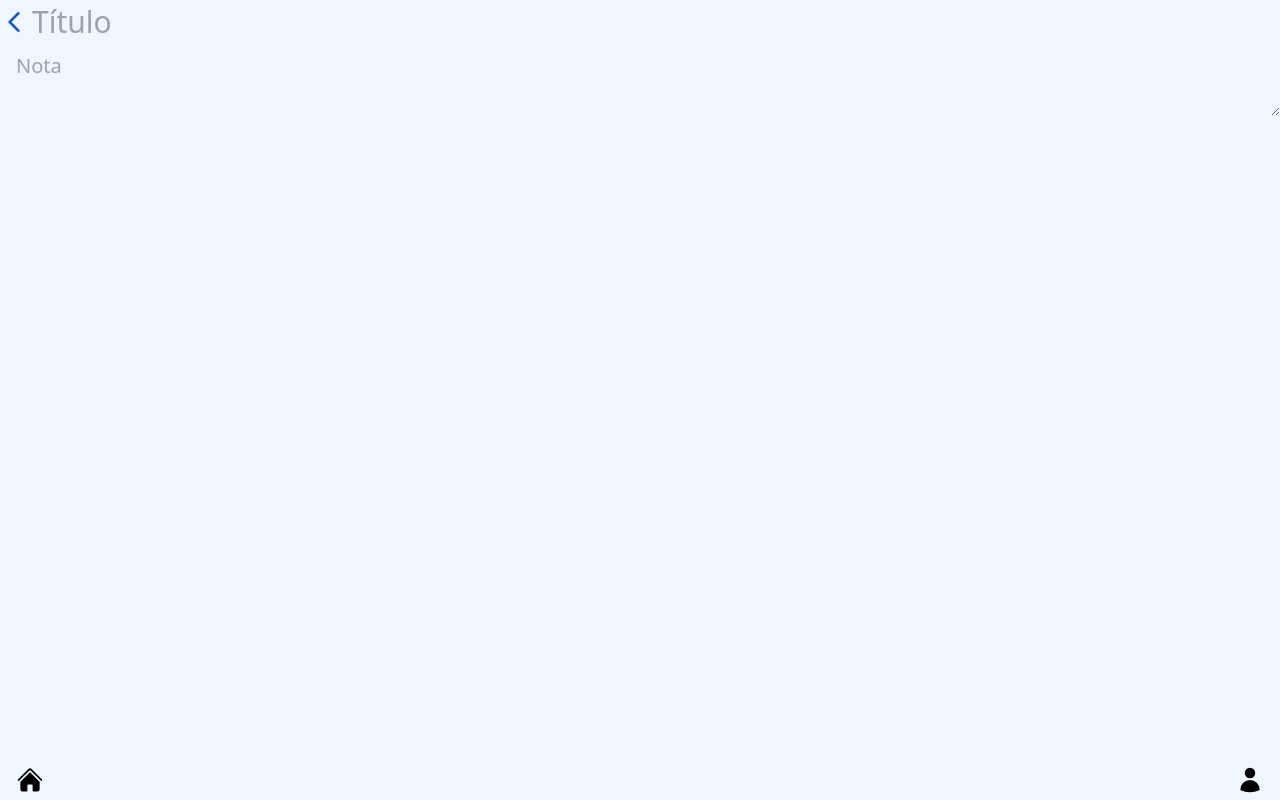
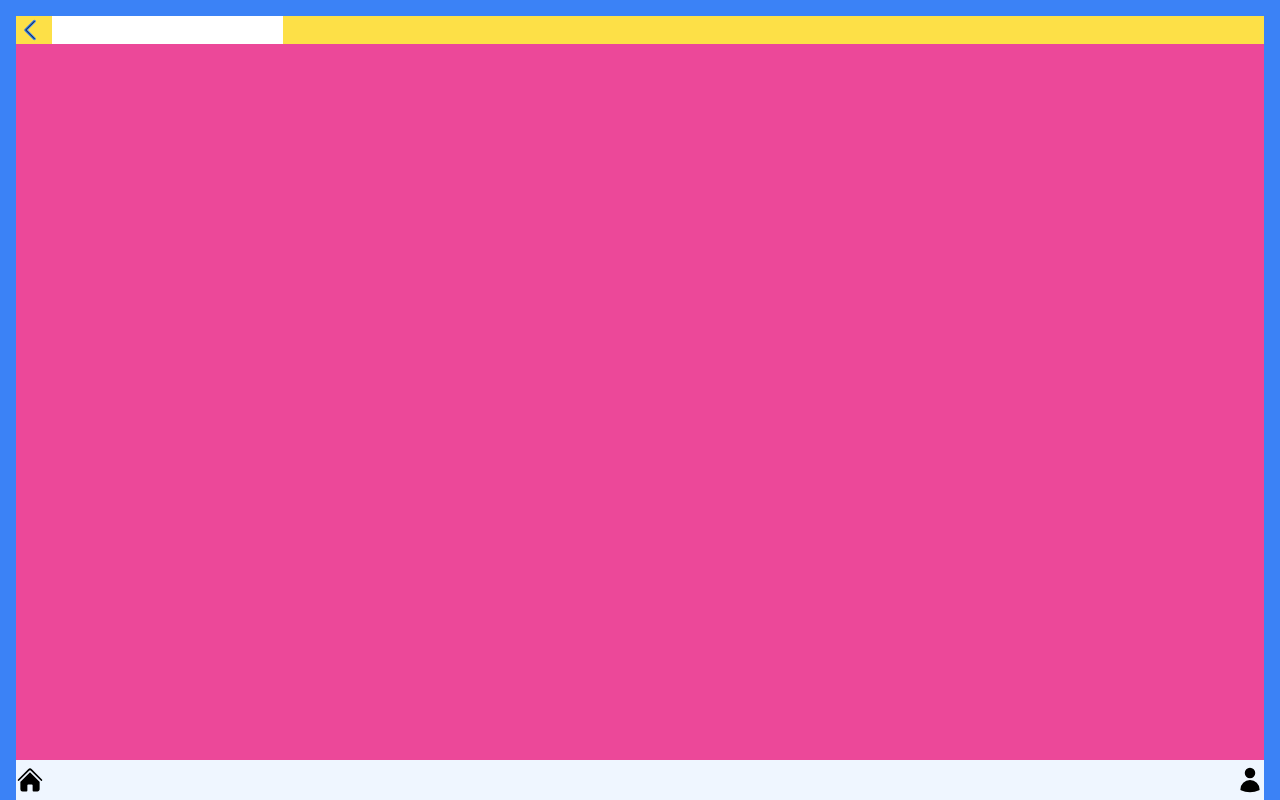
Before and after one commit to PedroHammes/myNotes, a React (Vite) app: page /new-note in a window 1280 px wide. Built offline with nearby package versions, Linux system fonts and the light colour scheme.

Commit message:
correção do layout de nova nota

```diff
--- a/src/App.jsx
+++ b/src/App.jsx
@@ -5,7 +5,7 @@ import './styles/index.css'
 export default function App() {
   return (
     <NotesContextProvider>
-      <div className="flex flex-col h-screen bg-blue-50">
+      <div className="box-border flex flex-col h-screen px-4 py-4 pb-10 bg-blue-500">
         <AppRoutes />
       </div>
     </NotesContextProvider>
--- a/src/components/navbar.jsx
+++ b/src/components/navbar.jsx
@@ -17,7 +17,7 @@ export default function Navbar() {
 
     return (
         <navbar
-            className = {`h-10 bg-blue-50 px-4 fixed bottom-0 left-0 right-0 flex flex-row justify-between items-center transition-all duration-500 ${isScrolled ? 'translate-y-full' : 'translate-y-0'}`}
+            className = {`h-10 bg-blue-50 fixed bottom-0 left-4 right-4 flex flex-row justify-between items-center transition-all duration-500 ${isScrolled ? 'translate-y-full' : 'translate-y-0'}`}
         >
             <Link to="/" className="">
                 <svg
--- a/src/pages/Home/BtnToNewNote.jsx
+++ b/src/pages/Home/BtnToNewNote.jsx
@@ -4,7 +4,7 @@ export default function BtnToNewNote() {
     return (
         <Link to="/new-note" >
             <button
-                className="border-2 border-blue-500 rounded-lg h-20 w-16 flex items-center justify-center"
+                className="box-border border-2 border-blue-500 rounded-lg h-20 w-16 flex items-center justify-center"
             >
                 {/* <svg
                     className="size-10 stroke-blue-500"
--- a/src/pages/Home/Home.jsx
+++ b/src/pages/Home/Home.jsx
@@ -8,7 +8,7 @@ export default function Home() {
     const { myNotes } = useNotes()
 
     return (
-      <div className="bg-blue-50 px-4 py-4 space-y-4">
+      <div className="box-border bg-blue-50 px-4 py-4 space-y-4">
         <p>myNotes</p>
         <BtnToNewNote />
         <section className="mb-10 min-h-96 flex flex-col space-y-4">
--- a/src/pages/Home/Note.jsx
+++ b/src/pages/Home/Note.jsx
@@ -10,7 +10,7 @@ Note.propTypes = {
 
 export default function Note({note}) {
     return (
-        <div key={note.id} className="rounded-lg bg-blue-100 p-3 flex flex-col space-y-3">
+        <div key={note.id} className="box-border rounded-lg bg-blue-100 flex flex-col space-y-3">
             <p className="flex flex-row justify-between"> <span className="font-bold">{note.title} </span>  <span className="font-semibold text-slate-400">  {note.date.slice(22, 27)} </span> </p>
             <p>{note.content}</p>
             <div className="flex flex-row justify-between">
--- a/src/pages/NewNote.jsx
+++ b/src/pages/NewNote.jsx
@@ -14,7 +14,6 @@ export default function NewNote() {
         const createdAt = new Date()
         const dateOptions = { year: 'numeric', month: 'long', day: 'numeric'}
         const date = `${createdAt.toLocaleDateString('pt-BR', dateOptions)} (${createdAt.toLocaleTimeString()})`
-        // const date = `${createdAt.getDay()}/${createdAt.getMonth()}/${createdAt.getFullYear()} (${createdAt.getHours()}h${createdAt.getMinutes()})`
         const newNote = { title, content, id, createdAt, date }
         console.log(`Nota salva!`)
         console.log(newNote)
@@ -25,12 +24,33 @@ export default function NewNote() {
 
     return (
         <>
-            <form onSubmit={saveNote}
-                className=" bg-blue-50 flex flex-col"
-            > {/* Passando a função como callback */}
+        {/* <div className="box-border bg-blue-50 px-4 py-4 space-y-4">
+            <p className="bg-blue-500">oi</p> */}
+            <form
+                onSubmit={saveNote}
+                className="flex-1 bg-green-500"
+            >
+                {/* Div do cabeçalho OK */}
+                <div className="flex flex-row justify-start gap-2 bg-yellow-300">
+                    <button type="submit">
+                        <svg
+                            className="size-7 stroke-blue-500"
+                            xmlns="http://www.w3.org/2000/svg"
+                            viewBox="0 0 24 24"
+                            fill="currentColor"
+                        >
+                            <path fillRule="evenodd" d="M7.72 12.53a.75.75 0 0 1 0-1.06l7.5-7.5a.75.75 0 1 1 1.06 1.06L9.31 12l6.97 6.97a.75.75 0 1 1-1.06 1.06l-7.5-7.5Z" clipRule="evenodd" />
+                        </svg>
+                    </button>
+                    <input type="text" />
+                </div>
+                <textarea className="w-full h-full bg-pink-500 ">
 
-                <div className="flex flex-row items-center">
-                    <button type="submit">  {/* Adicionando o tipo="submit" */}
+                </textarea>
+                {/* <div
+                    className="box-border flex flex-row gap-2 items-center"
+                >
+                    <button type="submit">
                         <svg
                             className="size-7 stroke-blue-500"
                             xmlns="http://www.w3.org/2000/svg"
@@ -41,26 +61,25 @@ export default function NewNote() {
                         </svg>
                     </button>
                     <input
-                        className="bg-blue-50 p-1 h-15 text-3xl text-slate-700 outline-none ring-0"
+                        className="bg-blue-50 text-3xl text-slate-700 outline-none ring-0"
+                        type="text"
                         placeholder="Título"
-                        type="text"
                         value={title}
                         maxLength={20}
                         onChange={(ev) => setTitle(ev.target.value)}
                     />
-                </div>
-
-                <textarea
-                    className=" bg-blue-50 outline-none ring-0 px-4 py-2 text-xl text-slate-600"
+                </div> */}
+                {/* <textarea
+                    className="box-border bg-blue-50 px-4 text-xl text-slate-600 outline-none ring-0"
                     name=""
                     id=""
                     placeholder="Nota"
                     value={content}
-                    maxLength={280}
+                    maxLength={409}
                     onChange={(ev) => setContent(ev.target.value)}
-                >
-                </textarea>
+                ></textarea> */}
             </form>
+        {/* </div> */}
         </>
     )
 }
--- a/tailwind.config.js
+++ b/tailwind.config.js
@@ -15,6 +15,9 @@ export default {
         500: '#3b82f6',
         600: '#2563eb'
       },
+      green: {
+        500: '#22c55e'
+      },
       slate : {
         400: '#94a3b8',
         500: '#64748b',
@@ -26,8 +29,17 @@ export default {
       },
       red: {
         600: '#dc2626'
+      },
+      yellow: {
+        300: '#fde047'
+      },
+      pink: {
+        500: '#ec4899'
       }
     }
   },
+  corePlugins: {
+    preflight: true
+  },
   plugins: [],
 }
```
